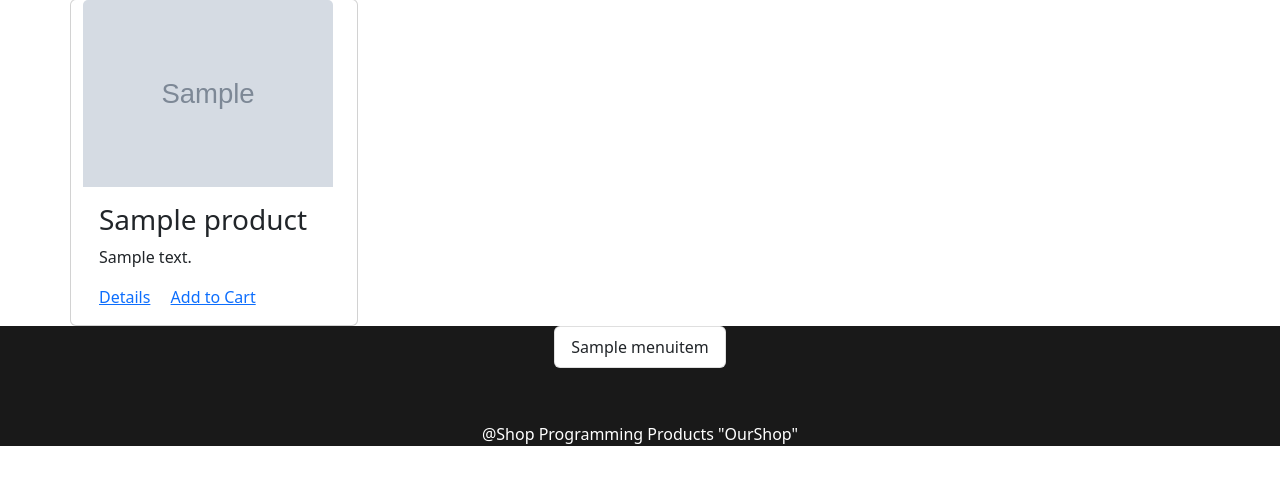
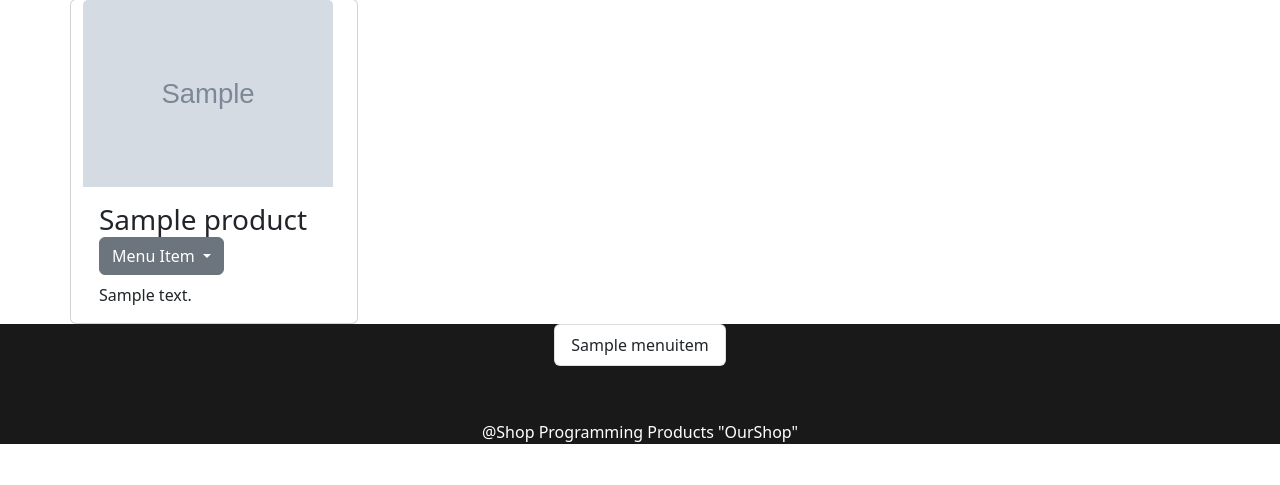
Before and after one commit to a2k-Oleksii/HW-24_Form_MinusProduct_ItemsHeader, a Django app: page / in a window 1280 px wide. Shown: the part 187-672 px from the top of the page. Run offline with Django 4.2, Linux system fonts and the light colour scheme; a user stored in the database is signed in; tables that the repository leaves empty hold one stand-in row (values such as "Sample post"); grey boxes marked "Sample" are stand-in pictures.

Commit message:
Add menu items in header card product, add function delete product from admin, staff and owner product.

```diff
--- a/products/forms.py
+++ b/products/forms.py
@@ -17,7 +17,7 @@ class ProductForm(forms.ModelForm):
         fields = ["title", "description", "price"]
 
 
-class UpdateProductsForm(forms.Form):
+class ValidateForm(forms.Form):
     def is_valid(self, is_superuser, is_staff, owner, id):
         if Product.objects.get(id=id).user == owner:
             return True
--- a/products/urls.py
+++ b/products/urls.py
@@ -1,11 +1,12 @@
 from django.urls import path
-from .views import add_product, products_details, edit_product, update_product, add_category, update_category
+from .views import add_product, products_details, edit_product, update_product, add_category, update_category, delete_product
 
 urlpatterns = [
     path('/add', add_product, name='add_product'),
     path('/edit/<int:id>', edit_product, name="edit_product"),
     path('/update/<int:id>', update_product, name="update_product"),
+    path('/delete/<int:id>', delete_product, name="delete_product"),
     path('/category/add', add_category, name='add_category'),
     path('/category/update/<int:id>', update_category, name='update_category'),
-    path('/<int:id>', products_details, name='products_details')
+    path('/<int:id>', products_details, name='products_details'),
 ]
--- a/templates/main/index.html
+++ b/templates/main/index.html
@@ -9,10 +9,31 @@
                         <div class="card" style="width: 18rem;">
                             <img src="{{ product.image.url }}" class="card-img-top" alt="image"/>
                             <div class="card-body">
-                                <h3 class="card-title">{{ product.title }}</h3>
+                                <h3 class="card-title">{{ product.title }}
+                                    <div class="btn-group">
+                                        <button class="btn btn-secondary dropdown-toggle" type="button"
+                                                data-bs-toggle="dropdown" aria-expanded="false">
+                                            Menu Item
+                                        </button>
+                                        <ul class="dropdown-menu">
+                                            <li><a class="dropdown-item"
+                                                   href="{% url 'products_details' id=product.id %}">
+                                                Details</a></li>
+                                            <li><a class="dropdown-item"
+                                                   href="{% url 'add_to_cart' id=product.id %}">
+                                                Add to Cart</a></li>
+                                            {% if request.user.is_authenticated %}
+                                                <li><a class="dropdown-item"
+                                                       href="{% url 'update_product' id=product.id %}">
+                                                    Update Product</a></li>
+                                                <li><a class="dropdown-item"
+                                                       href="{% url 'delete_product' id=product.id %}">
+                                                    Delete Product</a></li>
+                                            {% endif %}
+                                        </ul>
+                                    </div>
+                                </h3>
                                 <p class="card-text">{{ product.description }}</p>
-                                <a href="{% url 'products_details' id=product.id %}" class="card-link">Details</a>
-                                <a href="{% url 'add_to_cart' id=product.id %}" class="card-link">Add to Cart</a>
                             </div>
                         </div>
                     {% endfor %}
```
Also changed, not shown: products/views.py (+20 -4 lines), images/products/React-icon.svg_39YmjE4.png (added), images/products/Web-Development-Frameworks.jpg (added), images/products/different-programming-languages.png (added), images/products/spring_qpjAXXI.png (added).
